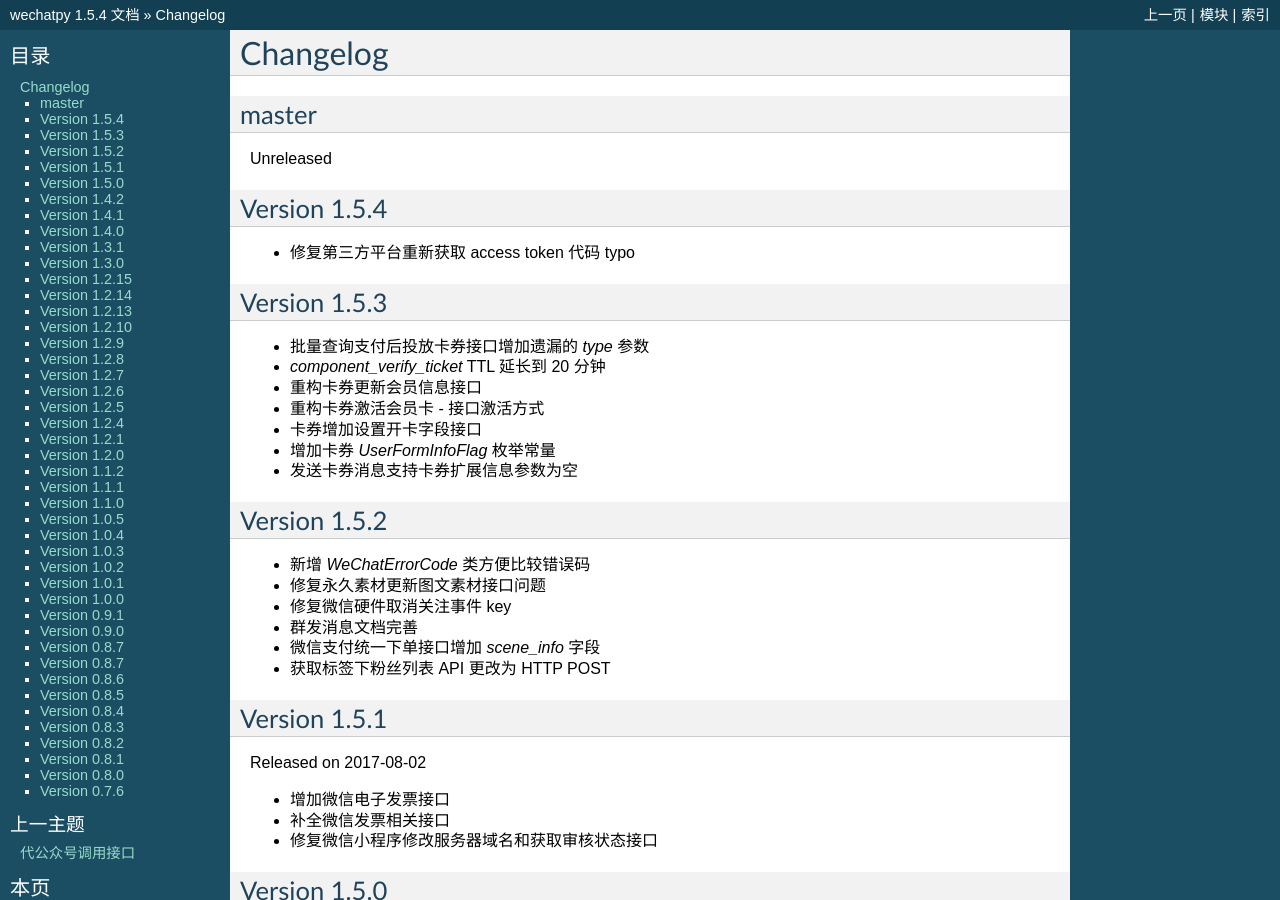
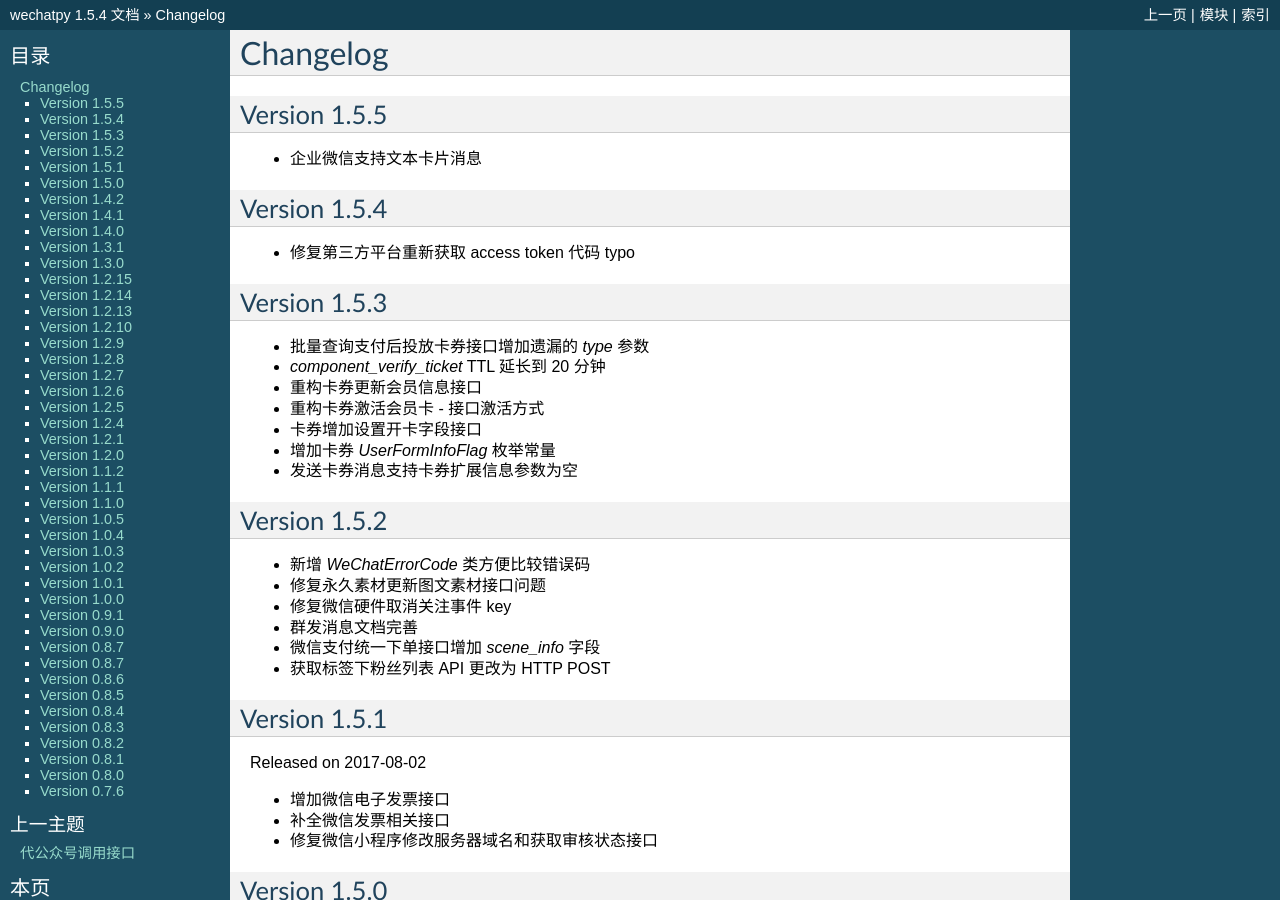
Before and after one commit to wechatpy/wechatpy, a Sphinx documentation site: the page built from docs/changelog.rst, in a window 1280 px wide and 900 px high. Built offline with Sphinx 7.4.7, drawn with Linux system fonts in a browser that asks for light colours.

Commit message:
Add changelog for 1.5.5

```diff
--- a/docs/changelog.rst
+++ b/docs/changelog.rst
@@ -1,10 +1,10 @@
 Changelog
 ================
 
-master
+Version 1.5.5
 ------------------
 
-Unreleased
++ 企业微信支持文本卡片消息
 
 Version 1.5.4
 -------------------
```
